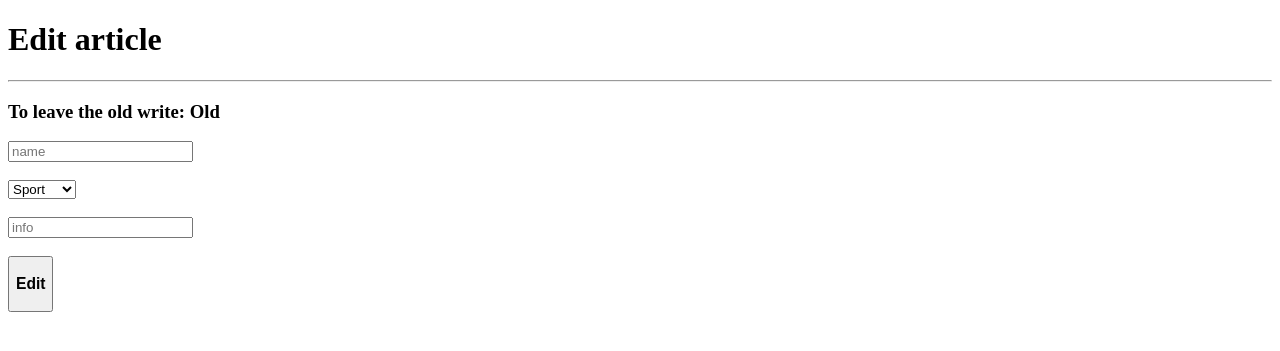
After one commit to Anddorr/HomeWork_NewSite, a Django app: page /edit_article/1 in a window 1280 px wide. The commit adds this page. Shown: the top 351 px of the page. Run offline with Django 4.2, Linux system fonts and the light colour scheme; data comes from the database, SQL or seed files in the repository; both versions use the stored data as it was before the commit.

Commit message:
Version_1

```diff
--- a/News_Site/News_Site/urls.py
+++ b/News_Site/News_Site/urls.py
@@ -16,9 +16,13 @@ Including another URLconf
 """
 from django.contrib import admin
 from django.urls import path, include
+from django.conf import settings
+from django.conf.urls.static import static
+from main import views
 
 urlpatterns = [
     path('admin/', admin.site.urls),
     path('', include('main.urls')),
-
-]
+    path('accounts/', include('django.contrib.auth.urls')),
+    path('register', views.register)
+] + static(settings.MEDIA_URL, document_root=settings.MEDIA_ROOT)
--- a/News_Site/main/admin.py
+++ b/News_Site/main/admin.py
@@ -5,3 +5,4 @@ from . import models
 
 admin.site.register(models.Category)
 admin.site.register(models.Article)
+admin.site.register(models.Comments)
--- /dev/null
+++ b/News_Site/main/forms.py
@@ -0,0 +1,24 @@
+from django import forms
+from django.contrib.auth.forms import UserCreationForm
+from django.contrib.auth.models import User
+
+
+class SearchForm(forms.Form):
+    search_product = forms.CharField(max_length=256)
+
+
+class RegisterForm(UserCreationForm):
+    email = forms.EmailField()
+
+    class Meta:
+        model = User
+        fields = ['username', 'email', 'password1', 'password2']
+
+
+class CommentForm(forms.Form):
+    comment = forms.CharField(label="Write comment", widget=forms.Textarea)
+
+
+class ArticleForm(forms.Form):
+    article_name = forms.CharField(label="Write article name")
+    article_info = forms.CharField(label='Write article info', widget=forms.Textarea)
--- a/News_Site/main/models.py
+++ b/News_Site/main/models.py
@@ -1,4 +1,7 @@
 from django.db import models
+from django.core.validators import MaxValueValidator, MinValueValidator
+import datetime
+from django.contrib.auth.models import User
 
 # Create your models here.
 
@@ -14,8 +17,15 @@ class Article(models.Model):
     article_name = models.CharField(max_length=256)
     article_category = models.ForeignKey(Category, on_delete=models.CASCADE)
     article_info = models.TextField(blank=True)
-    article_data = models.DateField()
-    article_image = models.ImageField(upload_to='media')
+    article_data = models.DateField(default=datetime.date.today())
+    article_image = models.ImageField(upload_to='media', default=None)
 
     def __str__(self):
         return str(self.article_name)
+
+
+class Comments(models.Model):
+    comment_article = models.ForeignKey(Article, on_delete=models.CASCADE)
+    comment_username = models.ForeignKey(User, on_delete=models.CASCADE)
+    comment_data = models.DateField(default=datetime.date.today())
+    comment_info = models.TextField(blank=True)
--- a/News_Site/main/templates/articles.html
+++ b/News_Site/main/templates/articles.html
@@ -10,7 +10,7 @@
     {% for i in article %}
     <h3>{{ i.article_data }}</h3>
     <a href="/articles/{{ i.id }}"><h2>{{ i.article_name }}</h2></a>
-    <img src="{{ i.article_image }} " alt="">
+    <img src="{{ i.article_image }}" alt="">
     {% endfor %}
     <br><br>
     <a href="/"><h2>Back</h2></a>
--- /dev/null
+++ b/News_Site/main/templates/edit_article.html
@@ -0,0 +1,26 @@
+<!DOCTYPE html>
+<html lang="en">
+<head>
+    <meta charset="UTF-8">
+    <title>Edit-article</title>
+</head>
+<body>
+    <h1>Edit article</h1>
+    <hr>
+    <form action="/post_edit_article/{{ article_id }}" method="post">
+        {% csrf_token %}
+        <h3>To leave the old write: Old</h3>
+        <input type="text" placeholder="name" name="new_article_name"><br>
+        <br>
+        <select name="article_category" >
+            {% for i in category %}
+            <option>{{ i.category_name }}</option>
+            {% endfor %}
+        </select><br>
+        <br>
+        <input type="text" placeholder="info" name="new_article_info"><br>
+        <br>
+        <button type="submit"><h3>Edit</h3></button>
+    </form>
+</body>
+</html>
--- a/News_Site/main/urls.py
+++ b/News_Site/main/urls.py
@@ -7,4 +7,12 @@ urlpatterns = [
     path('articles', views.articles),
     path('category/<int:pk>', views.get_exact_category),
     path('articles/<int:pk>', views.get_exact_article),
+    path('search', views.search_product),
+    path('write-comment/<int:pk>', views.add_comment),
+    path('post-comment/<int:pk>', views.post_comment),
+    path('add_article', views.add_article),
+    path('post_article', views.post_article),
+    path('delete_article/<int:pk>', views.delete_article),
+    path('edit_article/<int:pk>', views.edit_article),
+    path('post_edit_article/<int:pk>', views.post_edit_article)
 ]
--- a/News_Site/main/views.py
+++ b/News_Site/main/views.py
@@ -1,12 +1,15 @@
-from django.shortcuts import render
-from . import models
+from django.shortcuts import render, redirect
+from . import models, forms
+from django.contrib.auth.models import User
 
 # Create your views here.
 
 
 def home_page(request):
+    search_bar = forms.SearchForm()
     category = models.Category.objects.all()
-    context = {'category': category}
+    context = {'category': category,
+               'form': search_bar}
     return render(request, 'main.html', context)
 
 
@@ -16,6 +19,7 @@ def info(request):
 
 def articles(request):
     article = models.Article.objects.all()
+    print(article)
     context = {'article': article}
     return render(request, 'articles.html', context)
 
@@ -29,5 +33,99 @@ def get_exact_category(request, pk):
 
 def get_exact_article(request, pk):
     article = models.Article.objects.get(id=pk)
-    context = {'article': article}
+    print(article)
+    article_name = models.Article.objects.get(id=pk)
+    comment = models.Comments.objects.filter(comment_article_id=article_name)
+    context = {'article': article, 'comment': comment}
     return render(request, 'exact_article.html', context)
+
+
+def search_product(request):
+    if request.method == 'POST':
+        get_article = request.POST.get('search_article')
+        try:
+            exact_aritlce = models.Article.objects.get(product_name__icontains=get_article)
+            return redirect(f'articles/{exact_aritlce.id}')
+        except:
+            return redirect('/')
+
+
+def add_article_form(request):
+    category = models.Category.objects.all()
+    context = {'category': category}
+    return render(request, 'add_article.html', context)
+
+
+def register(request):
+    if request.method == 'POST':
+        form = forms.RegisterForm(request.POST)
+        if form.is_valid():
+            form.save()
+        return redirect('/')
+    else:
+        form = forms.RegisterForm()
+    context = {'form': form}
+    return render(request, 'registration/register.html', context)
+
+
+def add_comment(request, pk):
+    form = forms.CommentForm()
+    context = {'id': pk, 'form': form}
+    return render(request, 'comment.html', context)
+
+
+def post_comment(request, pk):
+    article_username = models.Article.objects.filter(id=pk)
+    username = User.objects.filter(username=request.user.username)
+    comment = models.Comments(comment_article_id=article_username.values('pk'),
+                              comment_username_id=username.values('pk'),
+                              comment_info=request.POST.get('comment_info'))
+    comment.save()
+    return redirect(f'/articles/{pk}')
+
+
+def add_article(request):
+    form = forms.ArticleForm()
+    categories = models.Category.objects.all()
+    context = {'form': form, 'category': categories}
+    return render(request, 'add_article.html', context)
+
+
+def post_article(request):
+    category = models.Category.objects.filter(category_name=request.POST.get('article_category'))
+    article = models.Article(article_name=request.POST.get('article_name'),
+                             article_category_id=category.values('pk'),
+                             article_info=request.POST.get('article_info'))
+    article.save()
+    return redirect(f'/')
+
+
+def delete_article(request, pk):
+    delete_article = models.Article.objects.get(id=pk)
+    delete_article.delete()
+    return redirect(f'/')
+
+
+def edit_article(request, pk):
+    form = forms.ArticleForm()
+    categories = models.Category.objects.all()
+    context = {'form': form, 'category': categories, 'article_id': pk}
+    return render(request, 'edit_article.html', context)
+
+
+def post_edit_article(request, pk):
+    new_category = models.Category.objects.filter(category_name=request.POST.get('article_category'))
+    new_article_name = request.POST.get('new_article_name')
+    new_article_info = request.POST.get('new_article_info')
+    print(models.Article.objects.filter(id=pk))
+    if new_article_name == 'Old':
+        pass
+    else:
+        models.Article.objects.filter(id=pk).update(article_name=new_article_name)
+    if new_article_info == 'Old':
+        pass
+    else:
+        models.Article.objects.filter(id=pk).update(article_info=new_article_info)
+    models.Article.objects.filter(id=pk).update(article_category_id=new_category.values('pk'))
+
+    return redirect('/')
```
Also changed, not shown: News_Site/News_Site/settings.py (+8 -0 lines), News_Site/main/templates/add_article.html (added, +25 -0 lines), News_Site/main/templates/comment.html (added, +15 -0 lines), News_Site/main/templates/exact_article.html (+19 -3 lines), News_Site/main/templates/main.html (+16 -1 lines), News_Site/main/templates/registration/login.html (added, +14 -0 lines), News_Site/main/templates/registration/register.html (added, +14 -0 lines), News_Site/db.sqlite3 (deleted), News_Site/main/migrations/0001_initial.py (deleted), News_Site/media/37681237_0_115_423_353_1920x0_80_0_0_3e2c9496a4edd4a0a0dc459288fbc266.jpg.webp (deleted), News_Site/media/owl_detail_620_d0f69ca5556223837e9b9803d6274aeb.jpeg (deleted), News_Site/media/Без_названия_1.jpeg (deleted).
